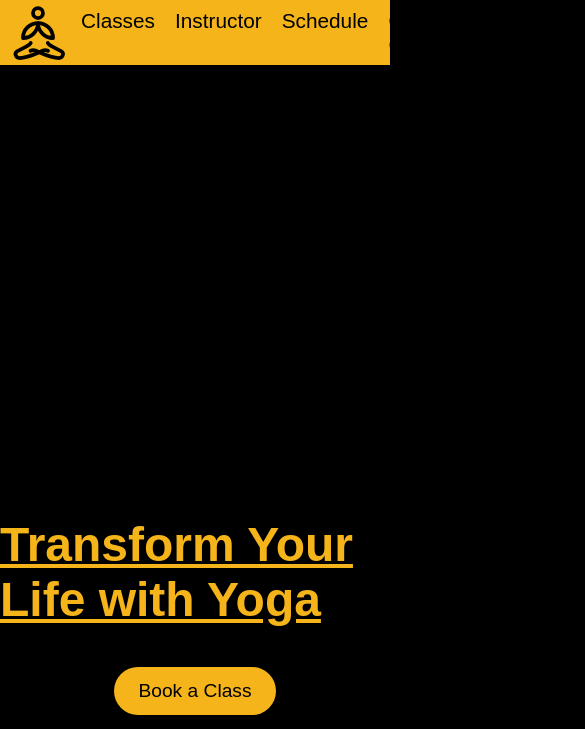
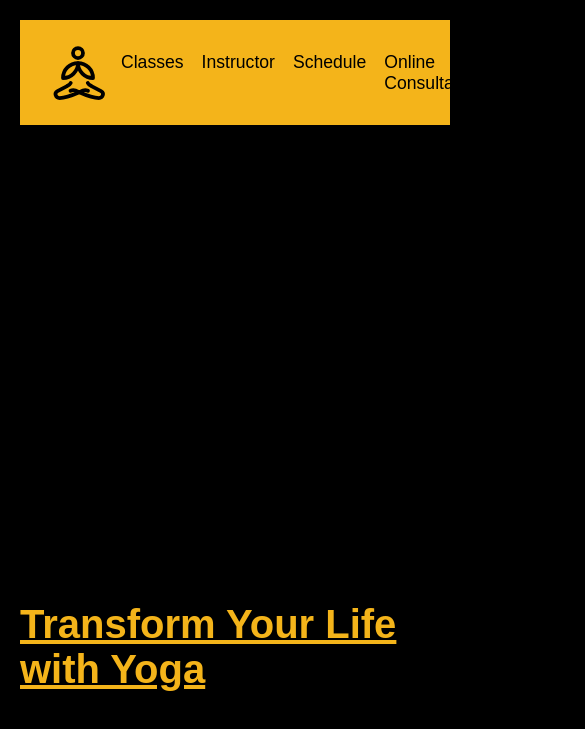
Before and after one commit to AKSHITA-a/CodeSoft_Project2, a plain HTML site: page index.html in a window 390 px wide. Shown: the top 729 px of the page, 585 px wide, since content can reach past the window. Drawn offline with Linux system fonts and the light colour scheme.

Commit message:
added responsiveness to the design

```diff
--- a/style.css
+++ b/style.css
@@ -2,7 +2,7 @@
     width: 100%;
     margin: auto;
     background-color: #f4b41a;
-    justify-content: space-between;
+    justify-content: space-around;
     height: 65px;
 }
 
@@ -10,6 +10,7 @@
     width: 60px;
     margin-top: 5px;
     padding: 8px;
+    left:0;
 }
 
 .navbar {
@@ -174,3 +175,92 @@ footer ul li a:hover {
     position: relative;
     z-index: 20;
 }
+
+/* Default Styles (for larger screens) */
+body {
+    font-family: Arial, sans-serif;
+    background-color: black;
+    color: #ffac00;
+    margin: 0;
+    padding: 0;
+}
+
+/*responsive design for smartphone screens*/
+@media (max-width: 768px) {
+    .container1, .hero, .about, .schedule, .instructors, .footer {
+        padding: 10px;
+        width: 100%;
+    }
+
+    .navbar ul {
+        flex-direction: column;
+        gap: 5px;
+    }
+
+    .navbar ul li {
+        font-size: 1em;
+    }
+
+    .hero h1 {
+        font-size: 2em;
+    }
+
+    .hero .btn {
+        padding: 0.5rem 1rem;
+        font-size: 1em;
+    }
+
+    .secIMG1, .secIMG2, .instructor img {
+        width: 100%;
+        height: auto;
+    }
+
+    .upper, .lower {
+        width: 100%;
+        margin: 10px 0;
+    }
+
+    footer {
+        text-align: center;
+    }
+}
+
+/*responsive design for desktop screens*/
+@media (max-width: 1024px) {
+    .container1, .hero, .about, .schedule, .instructors, .footer {
+        padding: 20px;
+        width: 100%;
+    }
+
+    .navbar ul {
+        flex-direction: row;
+        gap: 8px;
+    }
+
+    .navbar ul li {
+        font-size: 1.1em;
+    }
+
+    .hero h1 {
+        font-size: 2.5em;
+    }
+
+    .hero .btn {
+        padding: 0.7rem 1.2rem;
+        font-size: 1.1em;
+    }
+
+    .secIMG1, .secIMG2, .instructor img {
+        width: 90%;
+        height: auto;
+    }
+
+    .upper, .lower {
+        width: 90%;
+        margin: 20px 0;
+    }
+
+    footer {
+        text-align: center;
+    }
+}
```
Also changed, not shown: index.html (+1 -2 lines).
